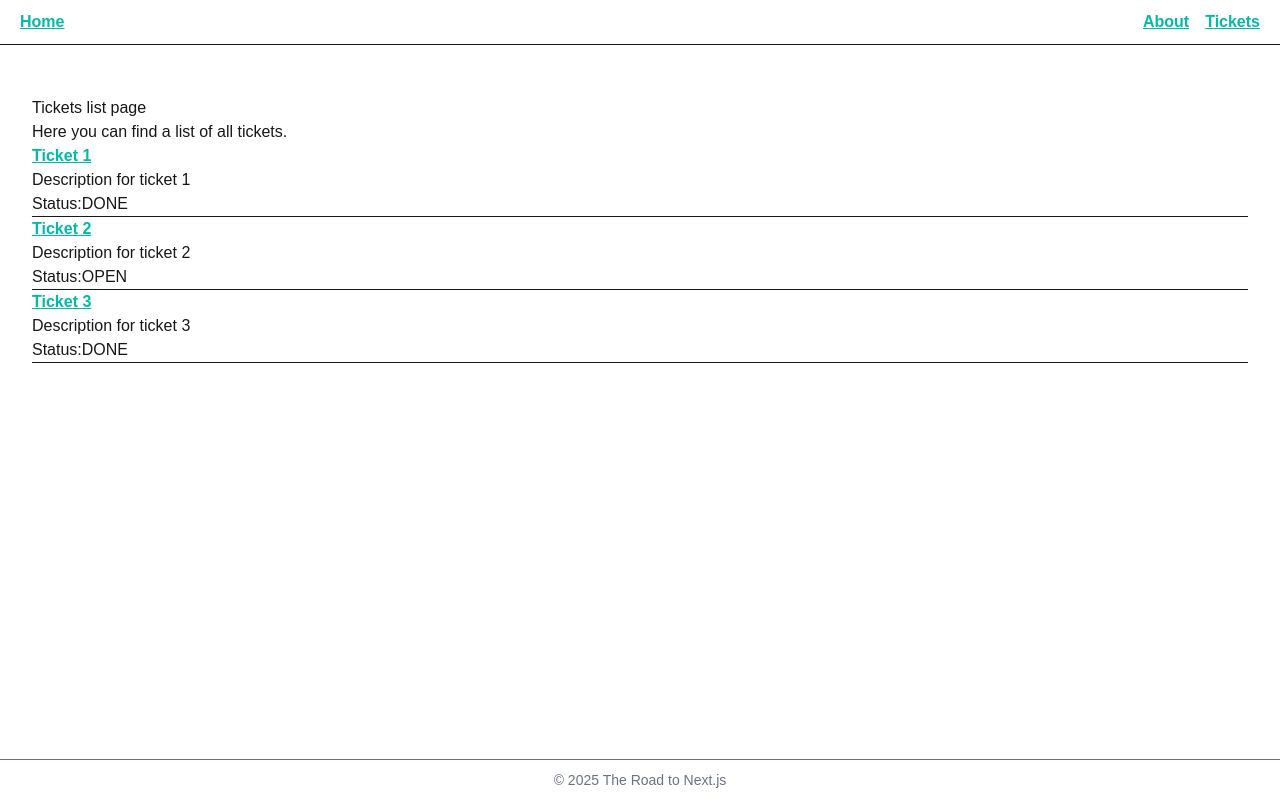
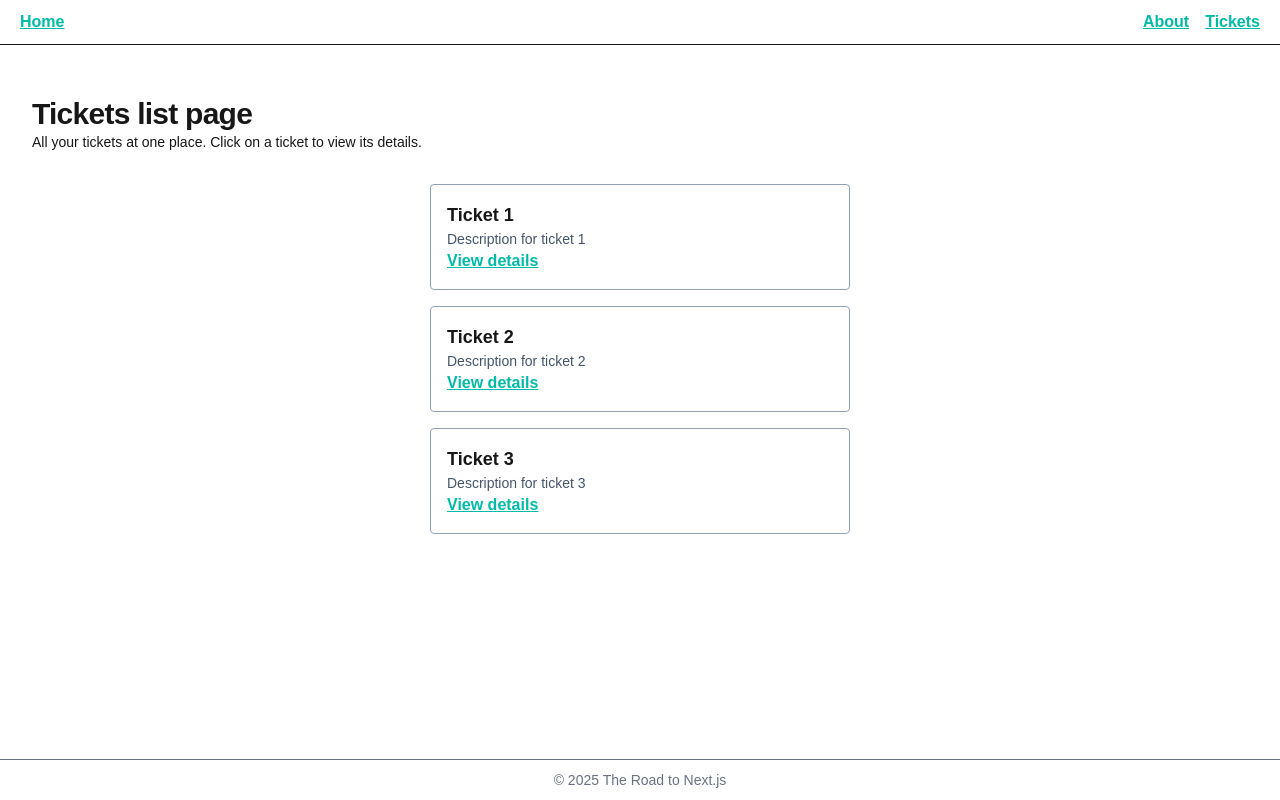
Before and after one commit to kathirr007/road-to-next, a Next.js app: page /tickets in a window 1280 px wide. Built offline with nearby package versions, Linux system fonts and the light colour scheme.

Commit message:
updated styles for tickets list page

```diff
--- a/package.json
+++ b/package.json
@@ -11,9 +11,11 @@
     "type": "tsc --noEmit"
   },
   "dependencies": {
+    "clsx": "^2.1.1",
     "next": "15.4.2",
     "react": "19.1.0",
-    "react-dom": "19.1.0"
+    "react-dom": "19.1.0",
+    "tailwindcss-animate": "^1.0.7"
   },
   "devDependencies": {
     "@antfu/eslint-config": "^4.17.0",
--- a/src/app/page.tsx
+++ b/src/app/page.tsx
@@ -3,19 +3,18 @@ import { ticketsPath } from '@/paths'
 
 export default function Home() {
   return (
-    <>
-      <h1 className="text-3xl font-bold">Welcome to the Road to Next.js</h1>
-      <p className="text-lg">
-        This is a basic setup for a Next.js application with TypeScript and Tailwind CSS.
-      </p>
-      <div className="flex flex-col gap-4">
-        <Link href="/about" className="underline text-teal-500 font-semibold">
-          About
-        </Link>
+    <div className="flex flex-col gap-y-8">
+      <div>
+        <h1 className="text-3xl font-bold">Welcome to the Road to Next.js</h1>
+        <p className="text-lg">
+          This is a basic setup for a Next.js application with TypeScript and Tailwind CSS.
+        </p>
+      </div>
+      <div className="flex flex-1  flex-col items-center">
         <Link href={ticketsPath()} className="underline text-teal-500 font-semibold">
-          Tickets
+          Go to Tickets
         </Link>
       </div>
-    </>
+    </div>
   )
 }
--- a/src/app/tickets/page.tsx
+++ b/src/app/tickets/page.tsx
@@ -5,23 +5,30 @@ import { ticketDetailsPath } from '@/paths'
 
 function ticketsPage() {
   return (
+    <div className="flex-1 flex flex-col gap-y-8">
       <div>
-      <h1>Tickets list page</h1>
-      <p>Here you can find a list of all tickets.</p>
+        <h2 className="text-3xl font-bold tracking-tight">Tickets list page</h2>
+        <p className="text-sm text-muted-foreground">
+          All your tickets at one place. Click on a ticket to view its details.
+        </p>
+      </div>
+
+      <div className="flex-1 flex flex-col items-center gap-y-4 animate-fade-from-top">
 
         { initialData.map(ticket => (
-        <div key={ticket.id}>
+          <div key={ticket.id} className="w-full max-w-[420px] p-4 border border-slate-400 rounded">
+            <h3 className="text-lg font-semibold truncate">{ticket.title}</h3>
+
+            <p className="truncate text-sm text-slate-600">
+              {ticket.content}
+            </p>
+
             <Link href={ticketDetailsPath(ticket.id)} className="underline text-teal-500 font-semibold">
-            <h2>{ticket.title}</h2>
+              View details
             </Link>
-          <p>{ticket.content}</p>
-          <p>
-            Status:
-            {ticket.status}
-          </p>
-          <hr />
           </div>
         )) }
+      </div>
     </div>
   )
 }
--- /dev/null
+++ b/tailwind.config.ts
@@ -0,0 +1,34 @@
+import type { Config } from 'tailwindcss'
+
+const config: Config = {
+  content: [
+    './src/pages/**/*.{js,ts,jsx,tsx,mdx}',
+    './src/components/**/*.{js,ts,jsx,tsx,mdx}',
+    './src/app/**/*.{js,ts,jsx,tsx,mdx}',
+    './src/features/**/*.{js,ts,jsx,tsx,mdx}',
+  ],
+  theme: {
+    extend: {
+      keyframes: {
+        'fade-from-top': {
+          from: { opacity: '0', transform: 'translateY(-16px)' },
+          to: { opacity: '1', transform: 'translateY(0)' },
+        },
+        'header-from-top': {
+          from: { transform: 'translateY(-100%)' },
+          to: { transform: 'translateY(0)' },
+        },
+        'sidebar-from-left': {
+          from: { transform: 'translateX(-100%)' },
+          to: { transform: 'translateX(0)' },
+        },
+      },
+      animation: {
+        'fade-from-top': 'fade-from-top 0.5s ease-out',
+        'header-from-top': 'header-from-top 0.5s ease-out',
+        'sidebar-from-left': 'sidebar-from-left 0.5s ease-out',
+      },
+    },
+  },
+}
+export default config
```
Also changed, not shown: 1 other file (tests, documents, lock files or other folders). Lines whose indentation alone changed are shown as unchanged.
